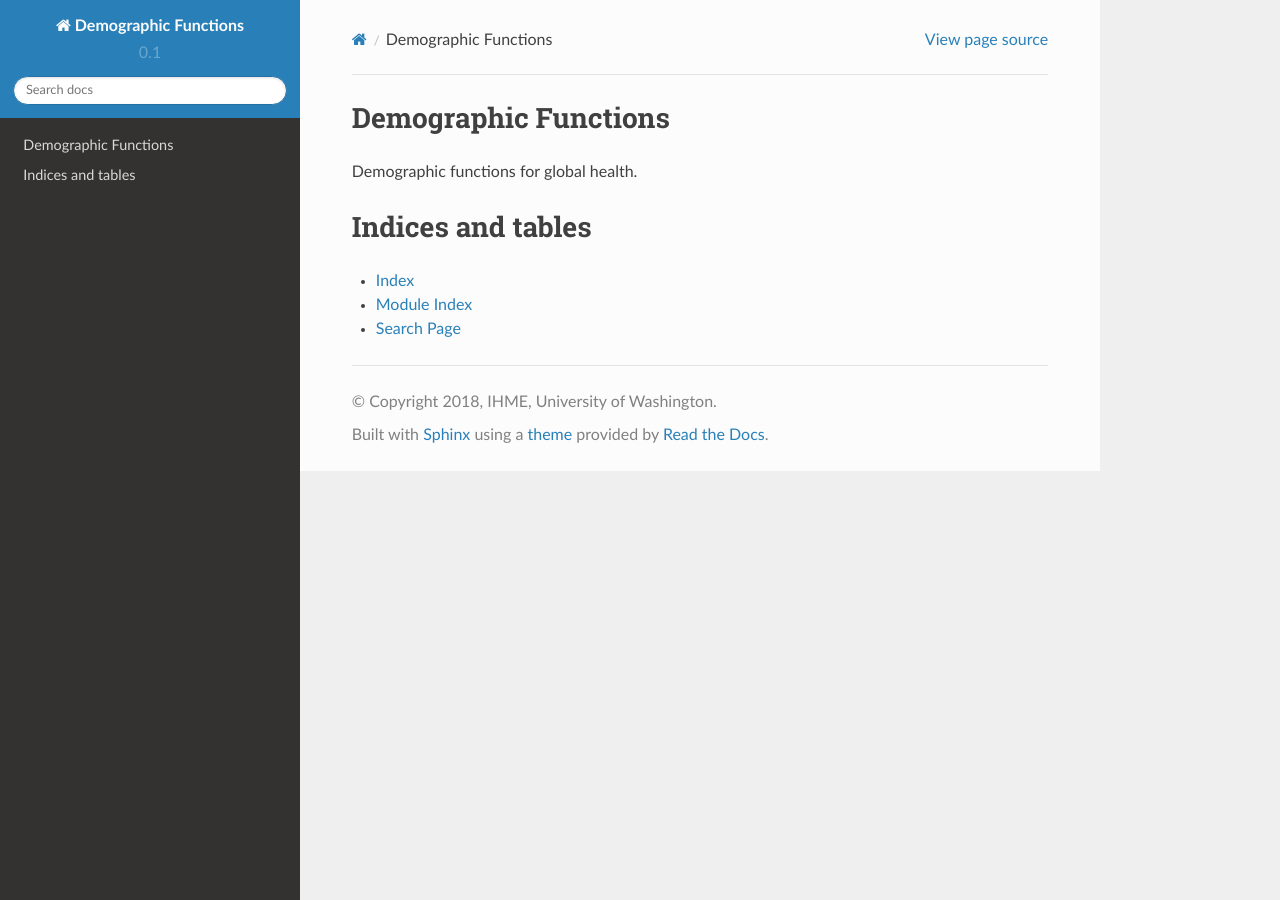
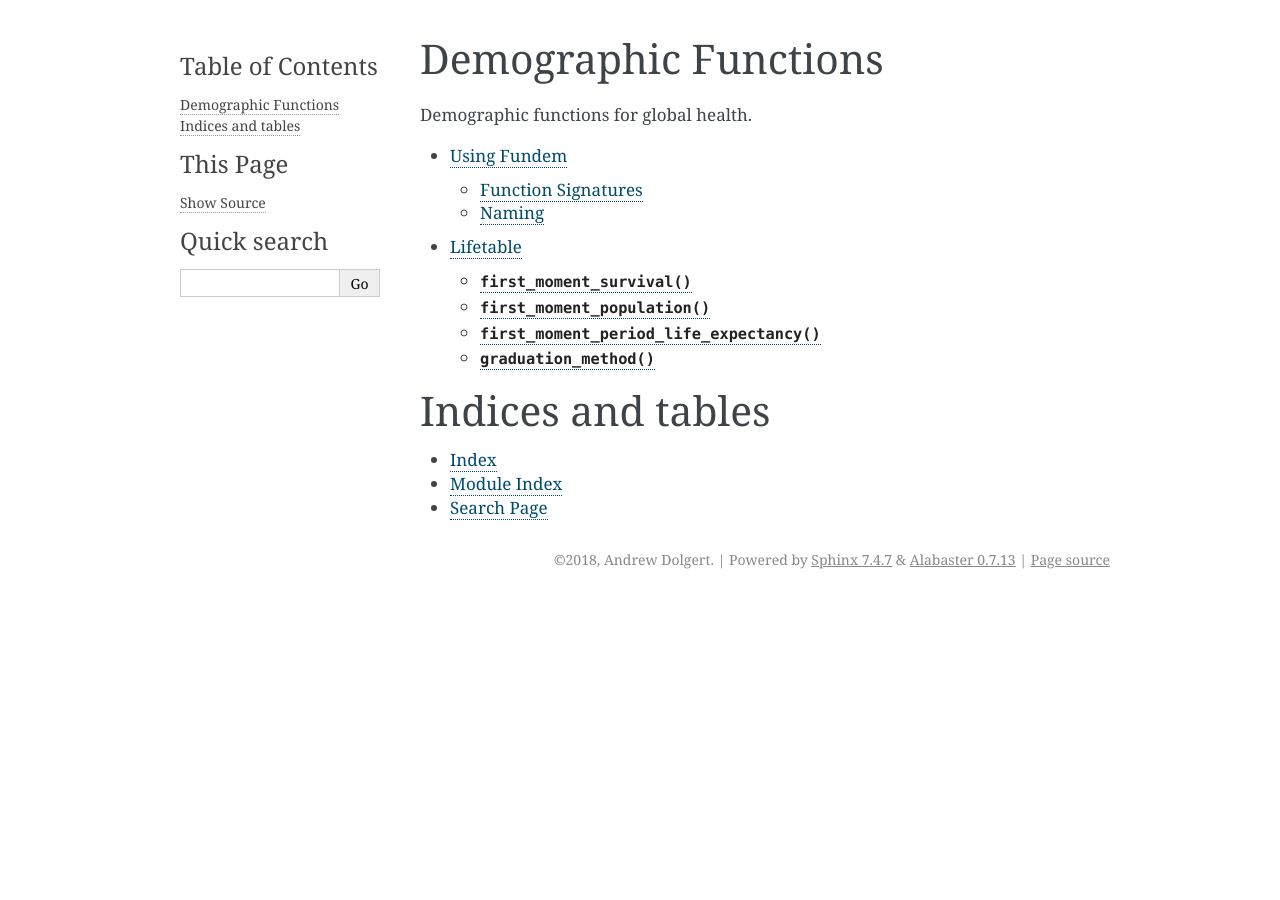
Before and after one commit to adolgert/fundem, a Sphinx documentation site: the page built from docs/index.rst, in a window 1280 px wide. Built offline with Sphinx 7.4.7, drawn with Linux system fonts in a browser that asks for light colours; some of the changed lines change nothing that is shown.

Commit message:
docs using sphinx

```diff
--- a/docs/conf.py
+++ b/docs/conf.py
@@ -1,28 +1,35 @@
-#!/usr/bin/env python3
 # -*- coding: utf-8 -*-
 #
-# Dismod AT documentation build configuration file, created by
-# sphinx-quickstart on Mon Feb 12 19:52:18 2018.
+# Configuration file for the Sphinx documentation builder.
 #
-# This file is execfile()d with the current directory set to its
-# containing dir.
-#
-# Note that not all possible configuration values are present in this
-# autogenerated file.
-#
-# All configuration values have a default; values that are commented out
-# serve to show the default.
+# This file does only contain a selection of the most common options. For a
+# full list see the documentation:
+# http://www.sphinx-doc.org/en/master/config
+
+# -- Path setup --------------------------------------------------------------
 
 # If extensions (or modules to document with autodoc) are in another directory,
 # add these directories to sys.path here. If the directory is relative to the
 # documentation root, use os.path.abspath to make it absolute, like shown here.
 #
-import os
-import sys
+# import os
+# import sys
+# sys.path.insert(0, os.path.abspath('.'))
 
-sys.path.insert(0, os.path.abspath(os.path.expanduser("../src")))
 
-# -- General configuration ------------------------------------------------
+# -- Project information -----------------------------------------------------
+
+project = 'Demographic Functions'
+copyright = '2018, Andrew Dolgert'
+author = 'Andrew Dolgert'
+
+# The short X.Y version
+version = ''
+# The full version, including alpha/beta/rc tags
+release = '0.1'
+
+
+# -- General configuration ---------------------------------------------------
 
 # If your documentation needs a minimal Sphinx version, state it here.
 #
@@ -32,38 +39,22 @@ sys.path.insert(0, os.path.abspath(os.path.expanduser("../src")))
 # extensions coming with Sphinx (named 'sphinx.ext.*') or your custom
 # ones.
 extensions = [
-    "sphinx.ext.autodoc",
-    "sphinx.ext.mathjax",
-    "sphinxcontrib.napoleon",  # for easy line breaks
-    "sphinx.ext.viewcode",
-    "sphinx.ext.githubpages",
+    'sphinx.ext.mathjax',
+    'sphinx.ext.ifconfig',
+    'sphinx.ext.githubpages',
 ]
 
 # Add any paths that contain templates here, relative to this directory.
-templates_path = ["_templates"]
+templates_path = ['_templates']
 
 # The suffix(es) of source filenames.
 # You can specify multiple suffix as a list of string:
 #
 # source_suffix = ['.rst', '.md']
-source_suffix = ".rst"
+source_suffix = '.rst'
 
 # The master toctree document.
-master_doc = "index"
-
-# General information about the project.
-project = "Demographic Functions"
-copyright = "2018, IHME, University of Washington"
-author = "Cascade Team"
-
-# The version info for the project you're documenting, acts as replacement for
-# |version| and |release|, also used in various other places throughout the
-# built documents.
-#
-# The short X.Y version.
-version = "0.1"
-# The full version, including alpha/beta/rc tags.
-release = "0.1"
+master_doc = 'index'
 
 # The language for content autogenerated by Sphinx. Refer to documentation
 # for a list of supported languages.
@@ -74,22 +65,19 @@ language = None
 
 # List of patterns, relative to source directory, that match files and
 # directories to ignore when looking for source files.
-# This patterns also effect to html_static_path and html_extra_path
-exclude_patterns = ["_build", "Thumbs.db", ".DS_Store"]
+# This pattern also affects html_static_path and html_extra_path .
+exclude_patterns = ['_build', 'Thumbs.db', '.DS_Store']
 
 # The name of the Pygments (syntax highlighting) style to use.
-pygments_style = "sphinx"
-
-# If true, `todo` and `todoList` produce output, else they produce nothing.
-todo_include_todos = False
+pygments_style = 'sphinx'
 
 
-# -- Options for HTML output ----------------------------------------------
+# -- Options for HTML output -------------------------------------------------
 
 # The theme to use for HTML and HTML Help pages.  See the documentation for
 # a list of builtin themes.
 #
-html_theme = "sphinx_rtd_theme"
+html_theme = 'alabaster'
 
 # Theme options are theme-specific and customize the look and feel of a theme
 # further.  For a list of options available for each theme, see the
@@ -100,34 +88,40 @@ html_theme = "sphinx_rtd_theme"
 # Add any paths that contain custom static files (such as style sheets) here,
 # relative to this directory. They are copied after the builtin static files,
 # so a file named "default.css" will overwrite the builtin "default.css".
-html_static_path = ["_static"]
+html_static_path = ['_static']
 
 # Custom sidebar templates, must be a dictionary that maps document names
 # to template names.
 #
-# This is required for the alabaster theme
-# refs: http://alabaster.readthedocs.io/en/latest/installation.html#sidebars
-html_sidebars = {"**": ["relations.html", "searchbox.html"]}  # needs 'show_related': True theme option to display
+# The default sidebars (for documents that don't match any pattern) are
+# defined by theme itself.  Builtin themes are using these templates by
+# default: ``['localtoc.html', 'relations.html', 'sourcelink.html',
+# 'searchbox.html']``.
+#
+# html_sidebars = {}
 
 
-# -- Options for HTMLHelp output ------------------------------------------
+# -- Options for HTMLHelp output ---------------------------------------------
 
 # Output file base name for HTML help builder.
-htmlhelp_basename = "fundemdoc"
+htmlhelp_basename = 'DemographicsFunctionsdoc'
 
 
-# -- Options for LaTeX output ---------------------------------------------
+# -- Options for LaTeX output ------------------------------------------------
 
 latex_elements = {
     # The paper size ('letterpaper' or 'a4paper').
     #
     # 'papersize': 'letterpaper',
+
     # The font size ('10pt', '11pt' or '12pt').
     #
     # 'pointsize': '10pt',
+
     # Additional stuff for the LaTeX preamble.
     #
     # 'preamble': '',
+
     # Latex figure (float) alignment
     #
     # 'figure_align': 'htbp',
@@ -136,38 +130,35 @@ latex_elements = {
 # Grouping the document tree into LaTeX files. List of tuples
 # (source start file, target name, title,
 #  author, documentclass [howto, manual, or own class]).
-latex_documents = [(master_doc, "fundem.tex", "Demographic Functions Docs", "Andrew Dolgert", "manual")]
+latex_documents = [
+    (master_doc, 'DemographicsFunctions.tex',
+     'Demographics Functions Documentation',
+     'Andrew Dolgert', 'manual'),
+]
 
 
-# -- Options for manual page output ---------------------------------------
+# -- Options for manual page output ------------------------------------------
 
 # One entry per manual page. List of tuples
 # (source start file, name, description, authors, manual section).
-man_pages = [(master_doc, "fundem", "Demographic Functions Documentation", [adolgert], 1)]
+man_pages = [
+    (master_doc, 'demographicsfunctions',
+     'Demographics Functions Documentation',
+     [author], 1)
+]
 
 
-# -- Options for Texinfo output -------------------------------------------
+# -- Options for Texinfo output ----------------------------------------------
 
 # Grouping the document tree into Texinfo files. List of tuples
 # (source start file, target name, title, author,
 #  dir menu entry, description, category)
 texinfo_documents = [
-    (
-        master_doc,
-        "Fundem",
-        "Demographic Functions Documentation",
-        author,
-        "Fundem",
-        "Demographic Functions",
-        "Statistics",
-    )
+    (master_doc, 'DemographicsFunctions',
+     'Demographics Functions Documentation',
+     author, 'DemographicsFunctions', 'One line description of project.',
+     'Miscellaneous'),
 ]
-# -- Autodoc configuration ------------------------------------------------
 
-# Sort order of members listed by autodoc
-# options are: 'alphabetical', 'groupwise', or 'bysource'
-autodoc_member_order = "bysource"
 
-# Defaults for automodule and autoclass
-# To negate add `:no-undoc-members:` flag to a particular instance
-autodoc_default_flags = ["members", "undoc-members"]
+# -- Extension configuration -------------------------------------------------
--- a/docs/index.rst
+++ b/docs/index.rst
@@ -1,4 +1,4 @@
-.. Dismod AT documentation master file, created by
+.. Demographic Functions documentation master file, created by
    sphinx-quickstart on Mon Feb 12 19:52:18 2018.
    You can adapt this file completely to your liking, but it should at least
    contain the root `toctree` directive.
@@ -9,8 +9,10 @@ Demographic Functions
 Demographic functions for global health.
 
 .. toctree::
-   :maxdepth: 1
+   :maxdepth: 2
 
+   using
+   lifetable
 
 
 Indices and tables
--- /dev/null
+++ b/docs/lifetable.rst
@@ -0,0 +1,101 @@
+Lifetable
+=========
+
+.. index:: survival
+
+.. function:: first_moment_survival(mx, ax, nx)
+
+    :param array[pop,age] mx: Mortality rate :math:`m_x`.
+    :param array[pop,age] ax: A starting set of values for :math:`a_x`.
+                             These could be generated with
+                             ``ax = cm_mean_age(mx, nx)``. *This will
+                             be changed in place.*
+    :param array[age] nx: Interval sizes which are uniform for all age
+                             groups.
+    :return: Survival :math:`{}_np_x`.
+    :rtype: array[pop,age]
+
+    This is :math:`{}_np_x`. It is the survival for intervals.
+    Given :math:`m_x`, and :math:`a_x`, this can make an exact calculation.
+
+    .. math::
+
+       {}_np_x = \frac{1-m_x a_x}{1+ m_x(n_x - a_x)}
+
+.. index:: deaths, population
+
+.. function:: first_moment_population(mx, ax, nx)
+
+    :param array[pop,age] mx: Mortality rate :math:`m_x`.
+    :param array[pop,age] ax: A starting set of values for :math:`a_x`.
+                             These could be generated with
+                             ``ax = cm_mean_age(mx, nx)``. *This will
+                             be changed in place.*
+    :param array[age] nx: Interval sizes which are uniform for all age
+                             groups.
+    :return: Survival :math:`(l_x, {}_nd_x)`.
+    :rtype: (array[pop,age],array[pop,age])
+
+    Calculates both :math:`(l_x, {}_nd_x)` from mortality rate and mean
+    age. This is an exact calculation.
+
+    .. math::
+
+       {}_np_x = \frac{1-m_x a_x}{1+ m_x(n_x - a_x)}
+
+
+.. index:: life expectancy, le
+
+.. function:: first_moment_period_life_expectancy(mx, ax, nx)
+
+    :param array[pop,age] mx: Mortality rate :math:`m_x`.
+    :param array[pop,age] ax: A starting set of values for :math:`a_x`.
+                             These could be generated with
+                             ``ax = cm_mean_age(mx, nx)``. *This will
+                             be changed in place.*
+    :param array[age] nx: Interval sizes which are uniform for all age
+                             groups.
+    :return: Period life expectancy :math:`\mathring{e}_x`.
+    :rtype: array[pop,age]
+
+    Calculates life expectancy using recursive method.
+    This uses the mean age of death to specify the first moment of the
+    distribution of deaths. The period life expectancy is a statistic
+    that uses the mortality rate for all populations in the same year.
+    This is complete, not curtate.
+
+    This uses a recursive algorithm,
+
+    .. math::
+
+       \mathring{e}_x=\frac{n_x + (1-m_x\:{}_na_x)\mathring{e}_{x+n_x}}
+       {1+m_x(n_x-{}_na_x)}
+
+    starting from :math:`\mathring{e}_x=a_x` for the last, half-open interval.
+
+.. index:: graduation method
+
+.. function:: graduation_method(mx, nx, ax)
+
+    :param array[pop,age] mx: Mortality rate :math:`m_x`.
+    :param array[age] nx: Interval sizes which are uniform for all age
+                             groups.
+    :param array[pop,age] ax: A starting set of values for :math:`a_x`.
+                             These could be generated with
+                             ``ax = cm_mean_age(mx, nx)``. *This will
+                             be changed in place.*
+
+    This is an iterative method to determine :math:`a_x` from :math:`m_x`,
+    which Preston calls the *graduation method.* It estimates an initial
+    value for :math:`a_x` and then smooths it using a cubic spline.
+    The equation in Preston is
+
+    .. math::
+
+       {}_na_x = \frac{-\frac{n}{24}{}_nd_{x-n}+\frac{n}{2}{}_nd_x +
+       \frac{n}{24}{}_nd_{x+n}}{{}_nd_x}.
+
+    The intervals :math:`n_x` must be equal (usually 5 years), and this
+    can only smooth :math:`a_x` for intervals which have left
+    and right death counts. Preston defines this in terms of deaths,
+    but we implement it against mortality, just multiplying by :math:`l_x`.
--- /dev/null
+++ b/docs/using.rst
@@ -0,0 +1,69 @@
+Using Fundem
+============
+
+
+Function Signatures
+-------------------
+
+This library supports R, Python, and C++, so function signatures are different
+from one language to the next. The functions are all pretty similar, so
+they follow these rules.
+
+ * Function names for R and Python use underscores between words,
+   while C++ names are CamelCase.
+
+ * `nx` is the set of age group interval widths, known as :math:`n_x`
+   in demography, as an array whose length
+   is the number of age groups. That's a `c()` array in R, a
+   `numpy.ndarray` with `dtype=numpy.float` in Python, and
+   a `double *` in C++.
+
+   If the last age group is half-open, such as 95+, then its
+   interval should be infinity, as a floating point value.
+
+ * `mx`, `ax`, `px`, and friends are assumed to be two-dimensional
+   arrays, so they are treated as a long array of
+   of the same length as `nx`, multiplied by some :math:`N` that's
+   called the population count, or `pop_cnt`. Therefore,
+   `array[pop,age]` is a single string of length `pop * age`.
+
+   In R, every `c()` array looks like a one-dimensional array of
+   the correct type as long as the ages are the last dimension.
+
+   In Python, every `ndarray` is the right shape as long as
+   ages are the last dimension. An XArray's values are a suitable
+   choice.
+
+   In C++, the input array of type `double *` is assumed to be of
+   length `age_cnt * pop_cnt`.
+
+ * `age_cnt` is an integer. This is an `int` for R and Python.
+
+ * `pop_cnt` is a size_t in C++, but this, too, looks like an
+   `int` to R and Python.
+
+ * Return values will be returned from the function for R and
+   Python, but they are passed into C++ in order to simplify
+   the memory allocation.
+
+
+
+.. index:: first_moment, uniform_deaths, balducci, constant_mortality
+
+Naming
+------
+
+There are sets of functions that go together, and these have
+prefixed or suffixed names.
+
+ * `first_moment` refers to using :math:`({}_nm_x,{}_na_x)` together
+   in order to specify a life table. It is an exact specification.
+
+ * `uniform_deaths` refers to an assumption that the continuous distribution of
+   deaths over an interval is uniform. Therefore, :math:`{}_na_x=n_x/2`.
+
+ * `balducci` uses the Balducci Hypothesis. Actually, nobody uses that
+   any more, but it's a great name.
+
+ * `constant_mortality` applies the assumption of a constant continuous
+   mortality rate to derive the mean age of death.
```
Also changed, not shown: 3 other files.
